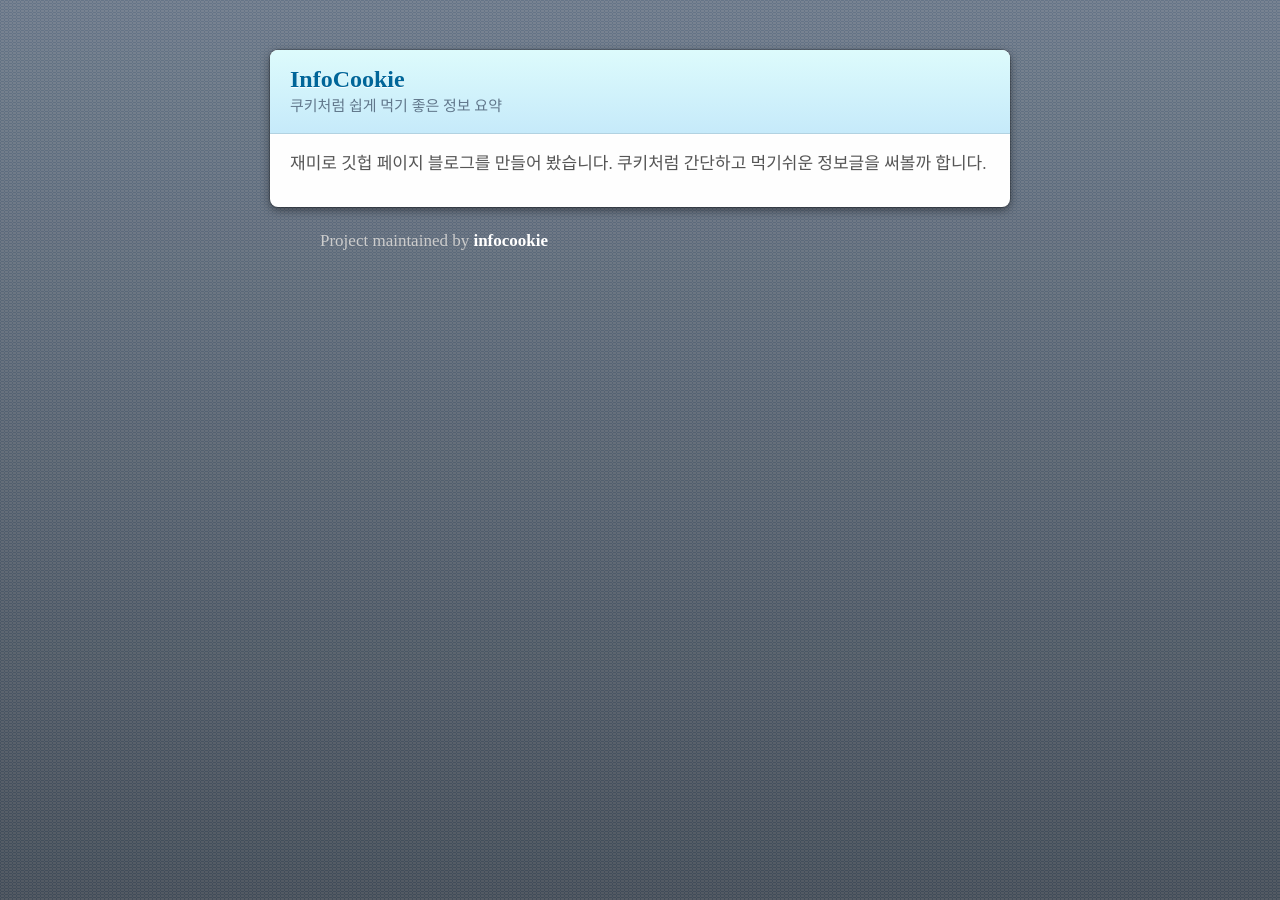
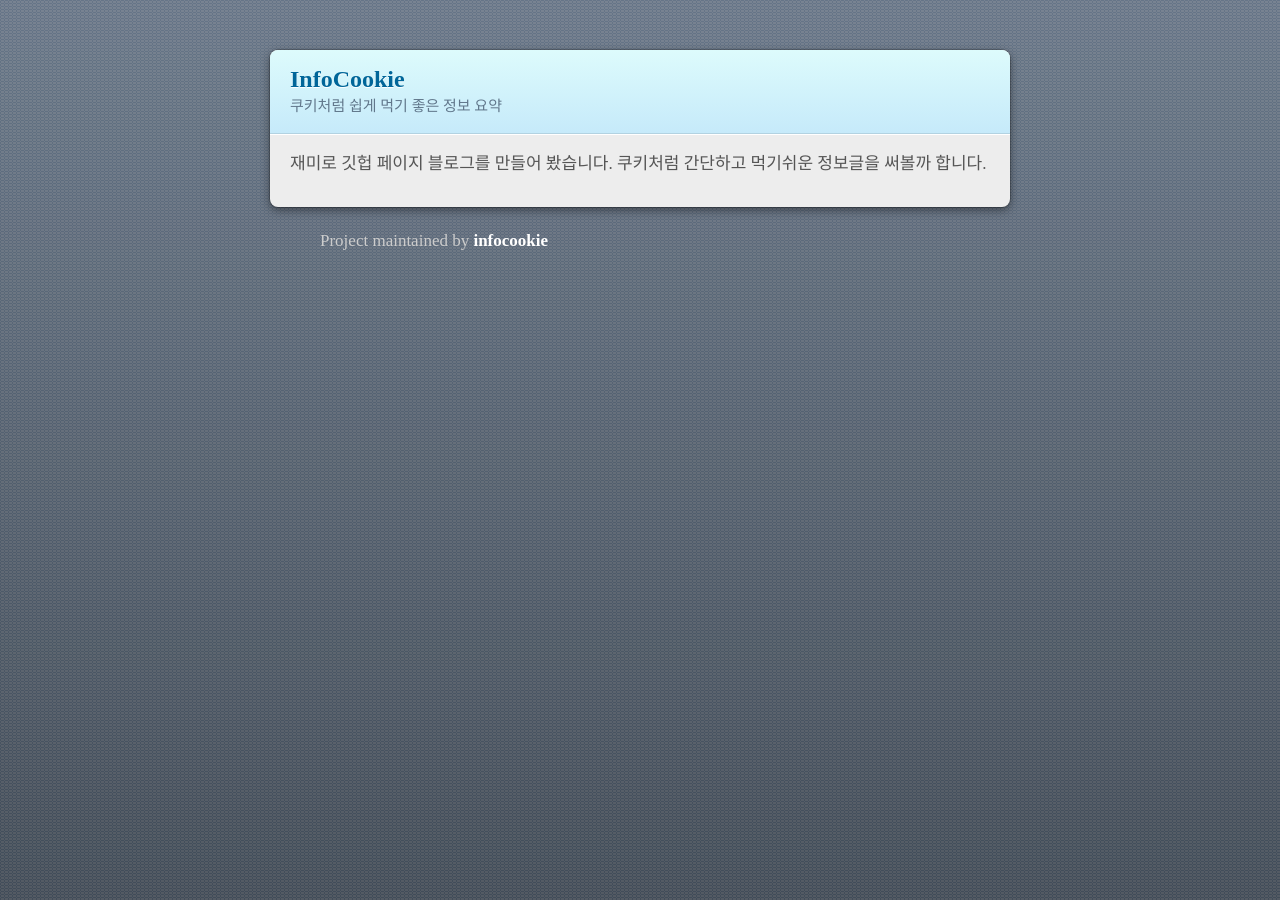
Before and after one commit to infocookie/Infocookie, a Jekyll site: the page built from index.md, in a window 1280 px wide. Built offline with Jekyll 4.4.1, drawn with Linux system fonts in a browser that asks for light colours; some web fonts are replaced.

Commit message:
Update jekyll-theme-modernist.scss

```diff
--- a/_sass/jekyll-theme-modernist.scss
+++ b/_sass/jekyll-theme-modernist.scss
@@ -20,7 +20,7 @@ body {
 .wrapper {
   width:740px;
   margin:0 auto;
-  background:#fefefe;
+  background:#ededed;
 
   border-radius: 8px;
   box-shadow: rgba(#000, 0.2) 0 0 0 1px, rgba(#000, 0.45) 0 3px 10px;
```
